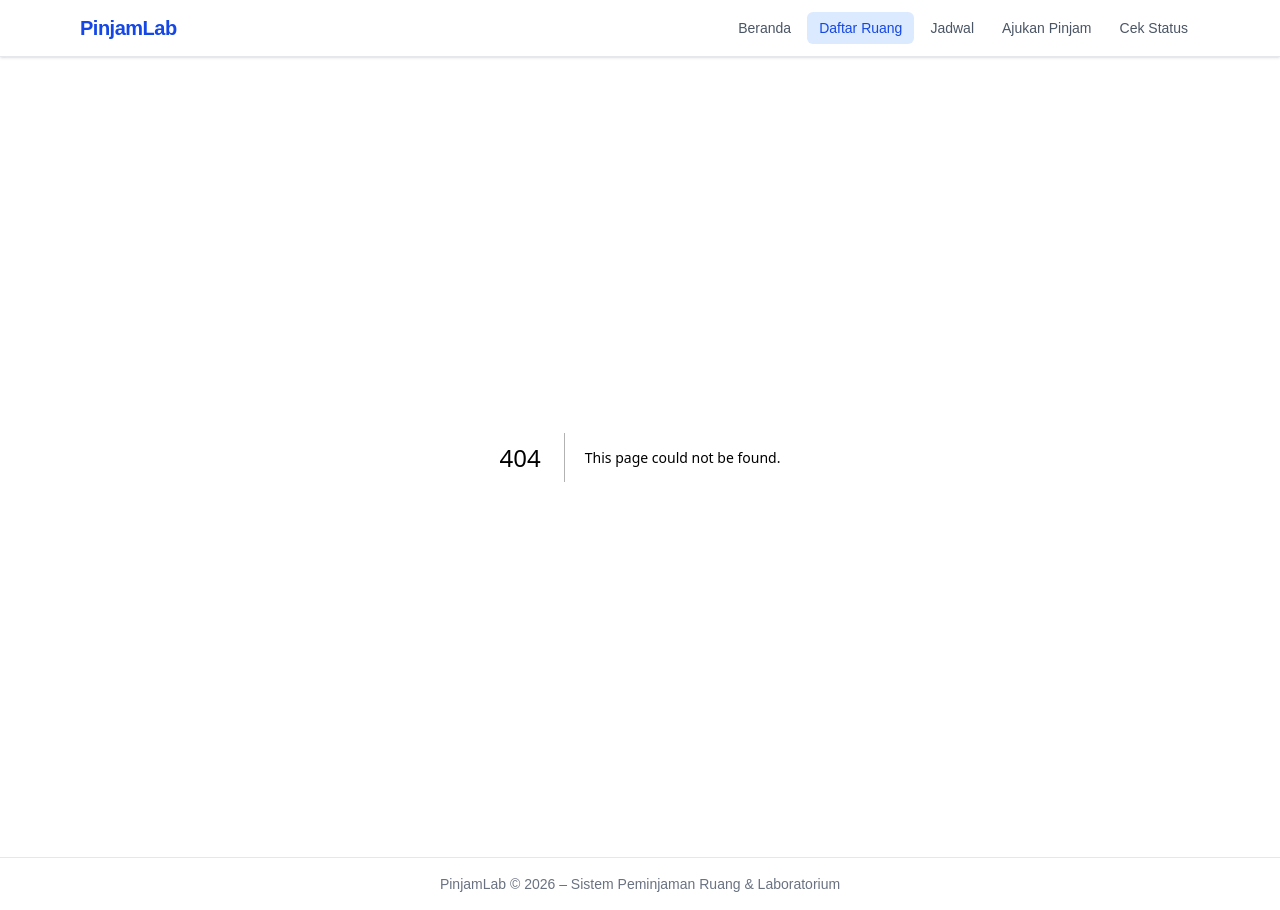
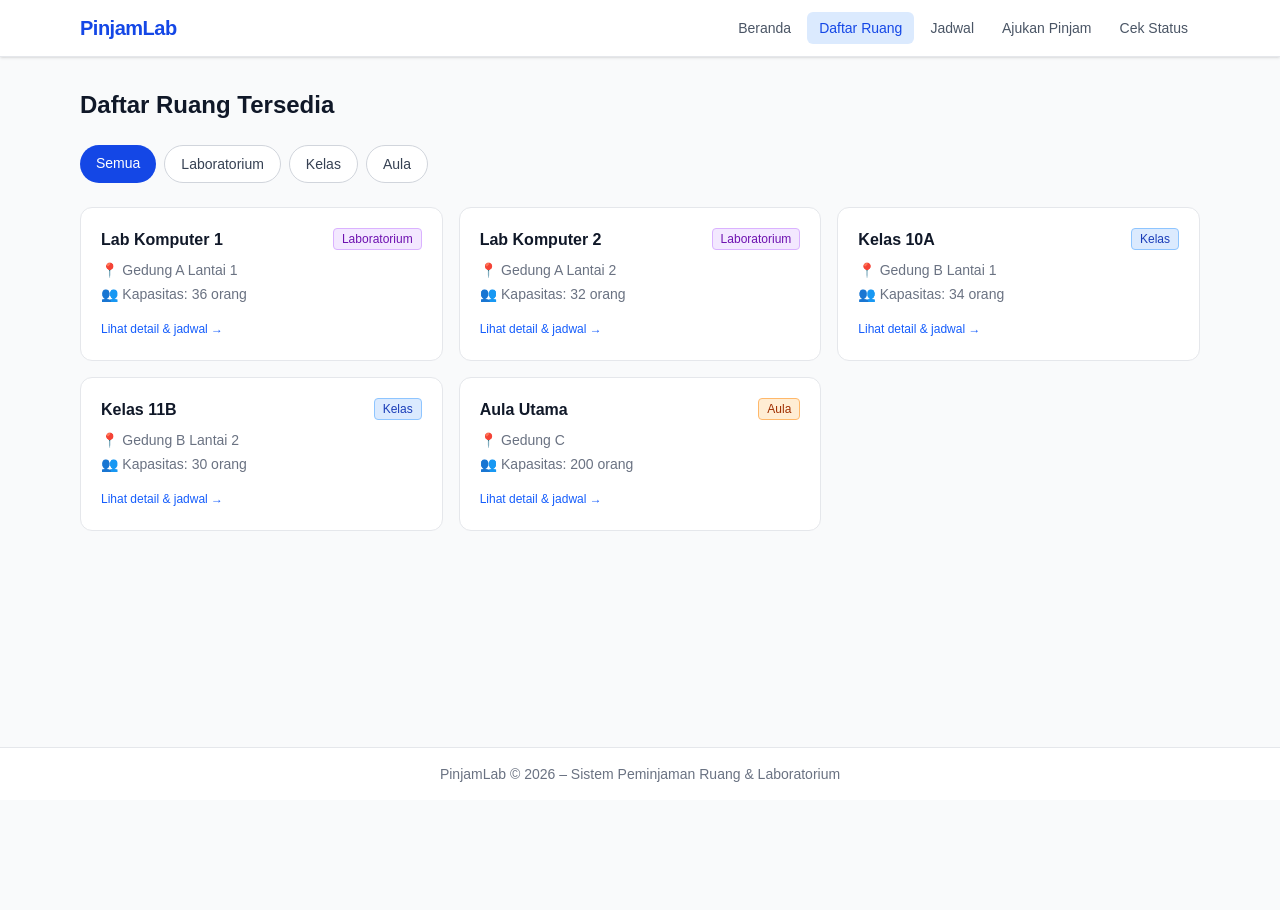
Before and after one commit to favhrrafa/booklab, a Next.js app: page /ruang in a window 1280 px wide. Before the commit this address had no page. After the commit the page ends 800 px from the top, so only its background shows below. Built offline with nearby package versions, Linux system fonts and the light colour scheme.

Commit message:
feat: add room list with jenis filter
- query ruang aktif saja dari dummy-data.getRuangAktif()
- filter ?jenis=lab|kelas|aula via searchParams (nilai tidak valid diabaikan)
- tombol filter aktif ditandai visual
- grid card ruang dengan link ke /ruang/[id]

```diff
--- /dev/null
+++ b/app/ruang/page.tsx
@@ -0,0 +1,104 @@
+// Halaman /ruang – Daftar Ruang Aktif dengan filter ?jenis=
+// Server Component: data dibaca server-side
+
+import Link from "next/link";
+import { getRuangAktif } from "@/lib/dummy-data";
+import { JenisRuang } from "@/lib/types";
+import BadgeJenis from "@/components/BadgeJenis";
+
+// Daftar nilai jenis yang diizinkan
+const JENIS_VALID: JenisRuang[] = ["lab", "kelas", "aula"];
+
+interface PageProps {
+  searchParams: Promise<{ jenis?: string }>;
+}
+
+export default async function DaftarRuangPage({ searchParams }: PageProps) {
+  const { jenis: jenisParam } = await searchParams;
+
+  // Hanya terima nilai yang valid; jika tidak valid, abaikan filter
+  const jenisFilter = JENIS_VALID.includes(jenisParam as JenisRuang)
+    ? (jenisParam as JenisRuang)
+    : null;
+
+  const semuaRuang = getRuangAktif();
+  const ruangTampil = jenisFilter
+    ? semuaRuang.filter((r) => r.jenis === jenisFilter)
+    : semuaRuang;
+
+  const labelJenis: Record<JenisRuang, string> = {
+    lab: "Laboratorium",
+    kelas: "Kelas",
+    aula: "Aula",
+  };
+
+  return (
+    <div className="max-w-6xl mx-auto px-4 py-8">
+      <h1 className="text-2xl font-bold text-gray-900 mb-6">Daftar Ruang Tersedia</h1>
+
+      {/* Filter Jenis */}
+      <div className="flex flex-wrap gap-2 mb-6">
+        <Link
+          href="/ruang"
+          className={`px-4 py-2 rounded-full text-sm font-medium transition-colors ${
+            !jenisFilter
+              ? "bg-blue-700 text-white"
+              : "bg-white border border-gray-300 text-gray-700 hover:bg-gray-50"
+          }`}
+        >
+          Semua
+        </Link>
+        {JENIS_VALID.map((j) => (
+          <Link
+            key={j}
+            href={`/ruang?jenis=${j}`}
+            className={`px-4 py-2 rounded-full text-sm font-medium transition-colors ${
+              jenisFilter === j
+                ? "bg-blue-700 text-white"
+                : "bg-white border border-gray-300 text-gray-700 hover:bg-gray-50"
+            }`}
+          >
+            {labelJenis[j]}
+          </Link>
+        ))}
+      </div>
+
+      {/* Hasil */}
+      {ruangTampil.length === 0 ? (
+        <div className="text-center py-16 text-gray-500">
+          <p className="text-lg">Tidak ada ruang yang tersedia</p>
+          {jenisFilter && (
+            <p className="text-sm mt-2">
+              untuk jenis <strong>{labelJenis[jenisFilter]}</strong>.{" "}
+              <Link href="/ruang" className="text-blue-600 hover:underline">
+                Lihat semua ruang
+              </Link>
+            </p>
+          )}
+        </div>
+      ) : (
+        <div className="grid grid-cols-1 sm:grid-cols-2 lg:grid-cols-3 gap-4">
+          {ruangTampil.map((ruang) => (
+            <Link
+              key={ruang.id}
+              href={`/ruang/${ruang.id}`}
+              className="bg-white border border-gray-200 rounded-xl p-5 hover:border-blue-400 hover:shadow-md transition-all group"
+            >
+              <div className="flex items-start justify-between mb-2">
+                <h2 className="font-semibold text-gray-900 group-hover:text-blue-700 transition-colors">
+                  {ruang.nama}
+                </h2>
+                <BadgeJenis jenis={ruang.jenis} />
+              </div>
+              <p className="text-sm text-gray-500 mb-1">📍 {ruang.lokasi}</p>
+              <p className="text-sm text-gray-500 mb-3">👥 Kapasitas: {ruang.kapasitas} orang</p>
+              <span className="text-xs text-blue-600 font-medium group-hover:underline">
+                Lihat detail & jadwal →
+              </span>
+            </Link>
+          ))}
+        </div>
+      )}
+    </div>
+  );
+}
```
